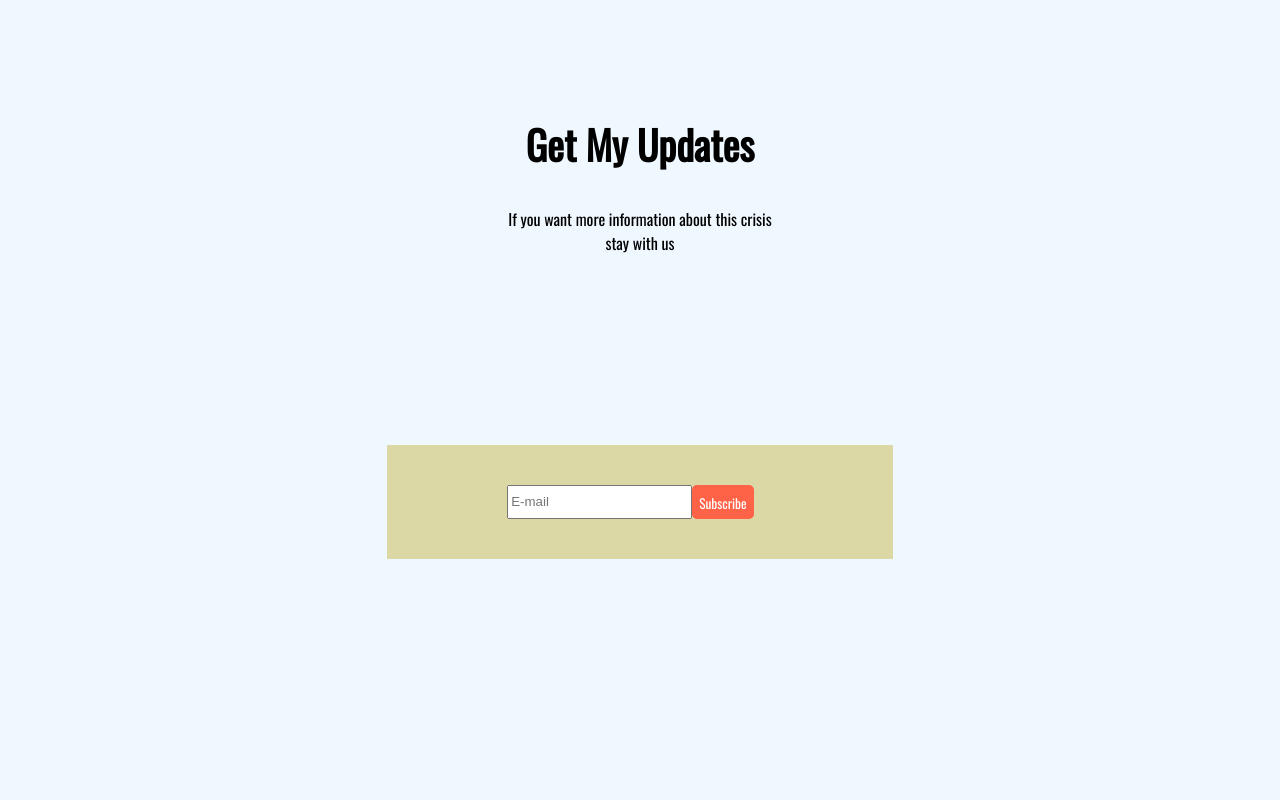
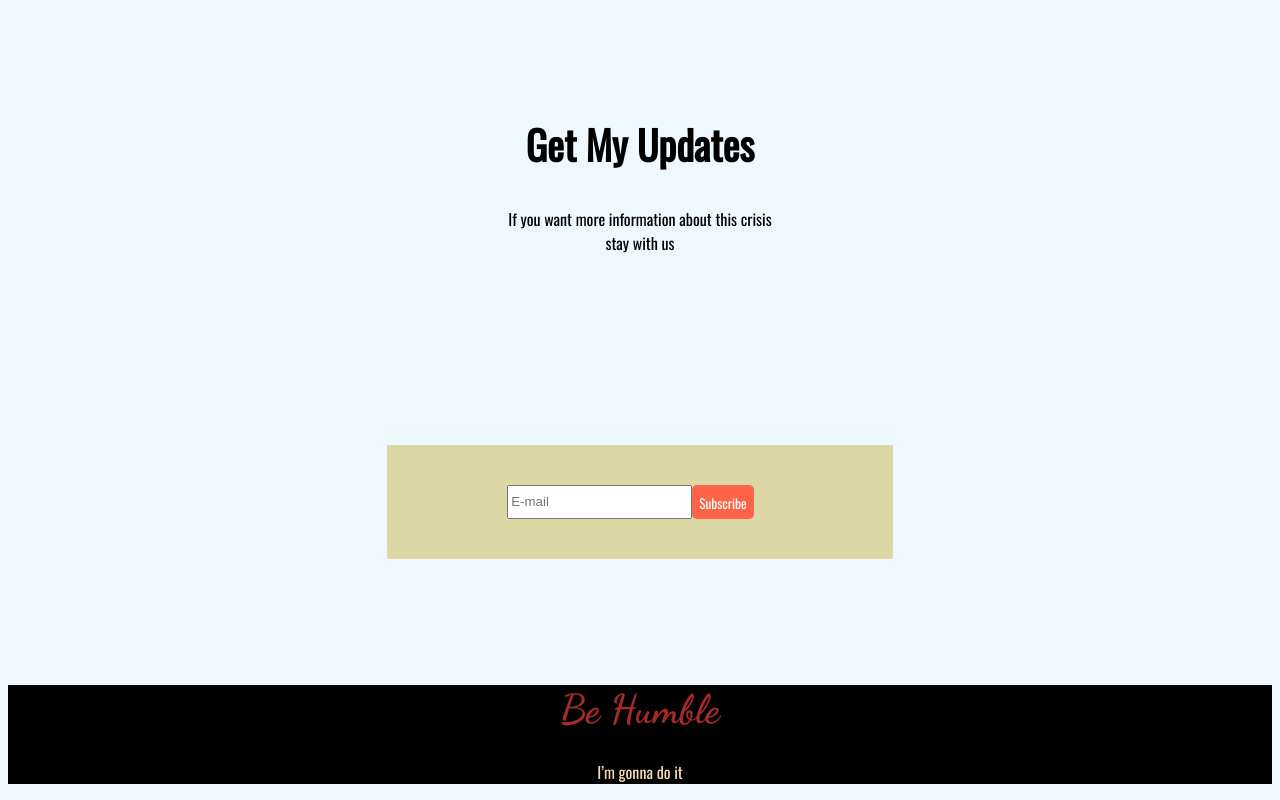
Before and after one commit to Biplob17h/donate-today, a plain HTML site: page index.html in a window 1280 px wide. Shown: the part 2950-3750 px from the top of the page. Before the commit the page ends 3517 px from the top, so only its background shows below. Drawn offline with nearby package versions, Linux system fonts and the light colour scheme; files whose address does not match are found by name.

Commit message:
section 8

```diff
--- a/index.html
+++ b/index.html
@@ -8,6 +8,9 @@
     <link rel="preconnect" href="https://fonts.googleapis.com">
 <link rel="preconnect" href="https://fonts.gstatic.com" crossorigin>
 <link href="https://fonts.googleapis.com/css2?family=Oswald&display=swap" rel="stylesheet">
+<link rel="preconnect" href="https://fonts.googleapis.com">
+<link rel="preconnect" href="https://fonts.gstatic.com" crossorigin>
+<link href="https://fonts.googleapis.com/css2?family=Dancing+Script:wght@700&display=swap" rel="stylesheet">
     <link rel="stylesheet" href="style.css">
 </head>
 <body>
@@ -121,4 +124,11 @@
     </section>
 
 </body>
+<footer>
+    <div class="footer">
+        <h1 class=" humble">Be Humble</h1>
+        <p class=" do-it">I’m gonna do it</p>
+
+    </div>
+</footer>
 </html>
--- a/style.css
+++ b/style.css
@@ -106,3 +106,16 @@ padding: 5px 7px;
 border-radius: 5px;
 color: white;
 }
+.footer{
+  margin-top: 10%;
+  text-align: center;
+  background-color: black;
+  height: 5%;
+}
+.humble{
+  color: brown;
+  font-family: 'Dancing Script', cursive;
+}
+.do-it{
+  color: wheat;
+}
```
